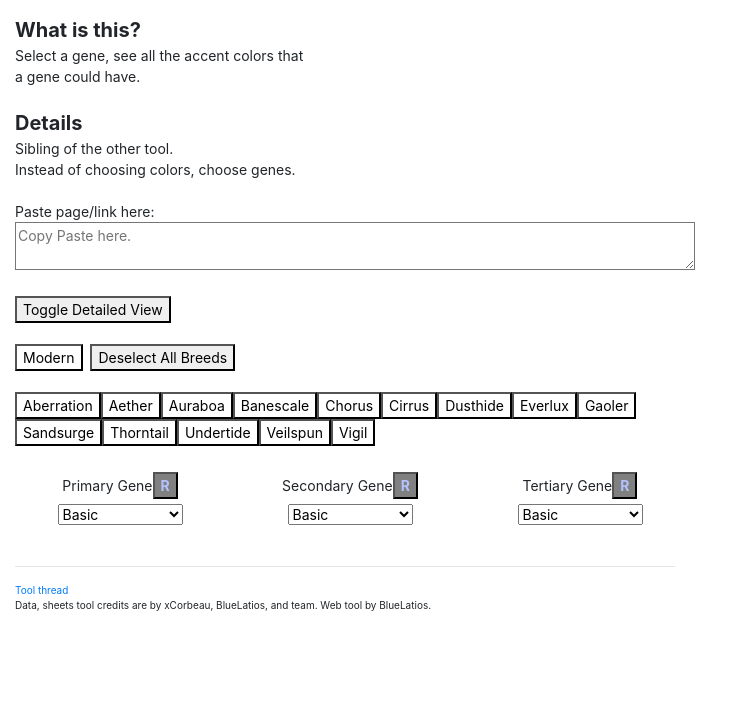
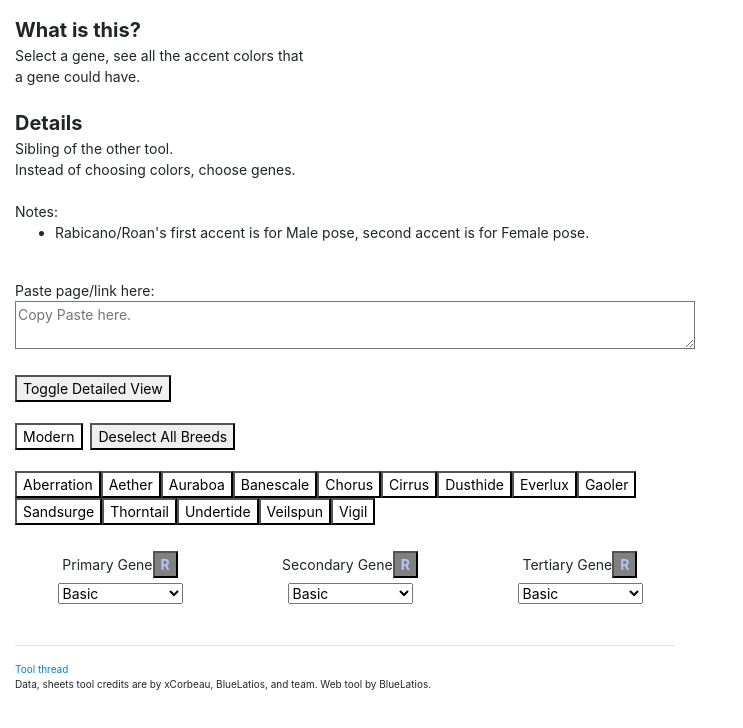
Before and after one commit to Blue-Latios/FRStuff, a Nuxt app: page /all-gene-colors in a window 1280 px wide. Shown: the top 728 px of the page, without its empty margins (0-743 px from the left). Built offline with nearby package versions, Linux system fonts and the light colour scheme.

Commit message:
Recent History to Sheets adjustment for Chrome

```diff
--- a/pages/all-gene-colors/index.vue
+++ b/pages/all-gene-colors/index.vue
@@ -10,6 +10,10 @@
 
   Sibling of the other tool.<br>
   Instead of choosing colors, choose genes.<br><br>
+
+  Notes:<ul>
+  <li>Rabicano/Roan's first accent is for Male pose, second accent is for Female pose.</li>
+  </ul><br>
 
   Paste page/link here:<br>
   <textarea class="ta" placeholder="Copy Paste here." @paste="htmlPaste"></textarea><br><br>
--- a/pages/color-gene-match/index.vue
+++ b/pages/color-gene-match/index.vue
@@ -21,6 +21,10 @@
   You can also copy a dragon scry link and paste it into the box.<br>
   Click breeds to fade out genes unavailable for selected breeds.<br>
   Press the R buttons to randomize colors.<br><br>
+
+  Notes:<ul>
+  <li>Rabicano/Roan's first accent is for Male pose, second accent is for Female pose.</li>
+  </ul><br>
 
   Paste page/link here:<br>
   <textarea class="ta" placeholder="Copy Paste here." @paste="htmlPaste"></textarea><br><br>
--- a/pages/history-to-sheets/index.vue
+++ b/pages/history-to-sheets/index.vue
@@ -54,7 +54,7 @@ function buildString(r) {
 	//data extraction
 	const currency_pattern = /icon_([^]*?)\.png/;
 
-	const rowPattern = /<div class="ah-listing-row"([^]*?)<\/div>\s*<\/div>\s*<\/div>/g;
+	const rowPattern = /<div class="ah-listing-row"([^]*?)\/span>\s*<\/div>\s*<\/div>/g;
   let matches = r.matchAll(rowPattern);
 
   let str = '';
@@ -80,13 +80,13 @@ function buildString(r) {
 			quantity = data.match(/data-quantity="([^]*?)"/)[1];
     }
 
-    let sale_desc = data.match(/<b>(\w+)<\/b> on ([^]*?)\s*<\/div>/);
+    let sale_desc = data.match(/<b[^>]*>(\w+)<\/b> on ([^]*?)\s*<\/div>/);
     sale_type = sale_desc[1];
     date = sale_desc[2];
 
     currency = data.match(/www1.flightrising.com\/static\/layout\/icon_(\w+)\.png/)[1];
     currency = currency[0].toUpperCase() + currency.slice(1);
-    amount = data.match(/ah-listing-cost">(\d+)</)[1];
+    amount = data.match(/ah-listing-cost"[^>]*>(\d+)</)[1];
 
     let row_str = type;
 		row_str += '\t' +  name;
@@ -124,7 +124,6 @@ export default {
 				} else if (e.clipboardData && e.clipboardData.getData) {
 					pastedText = e.clipboardData.getData('text/html');
 				}
-
 				this.processInput(pastedText);
 			} catch(e) {
 				alert('Error! Not valid pasted data.');
```
